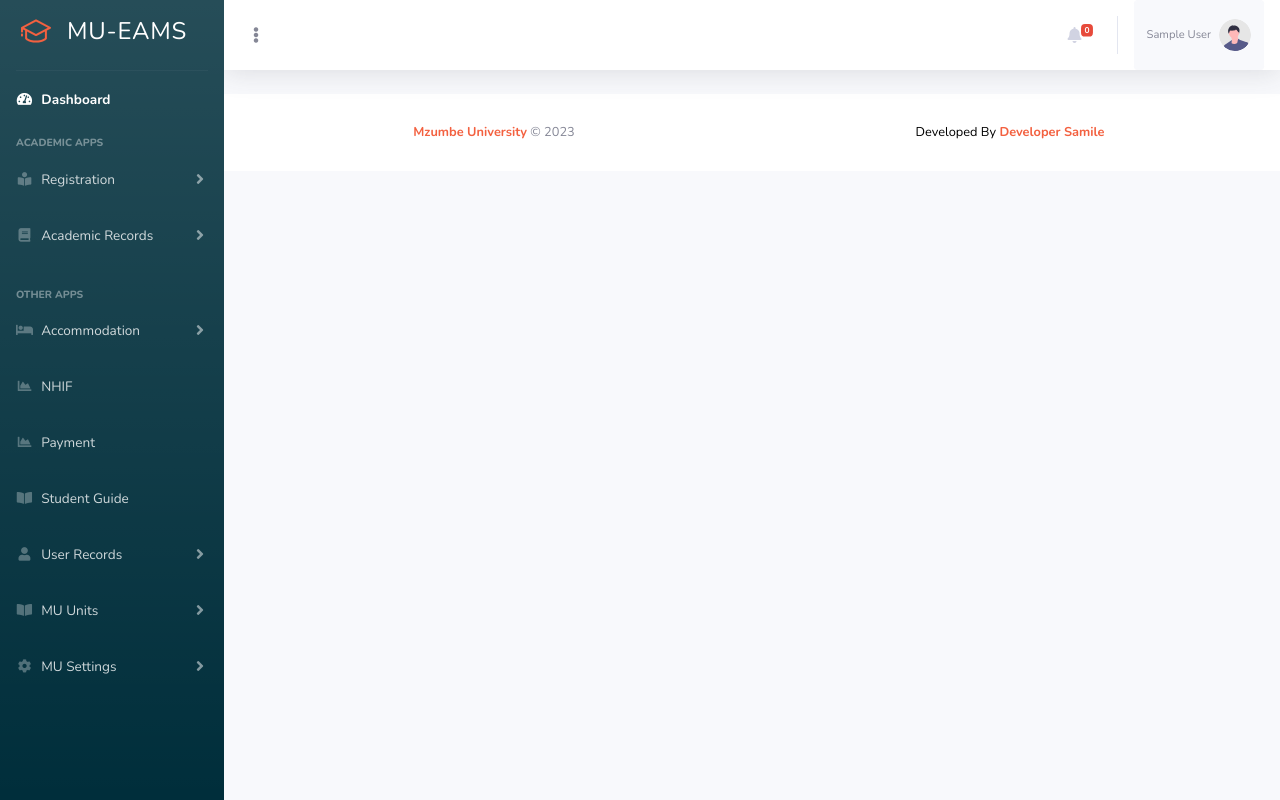
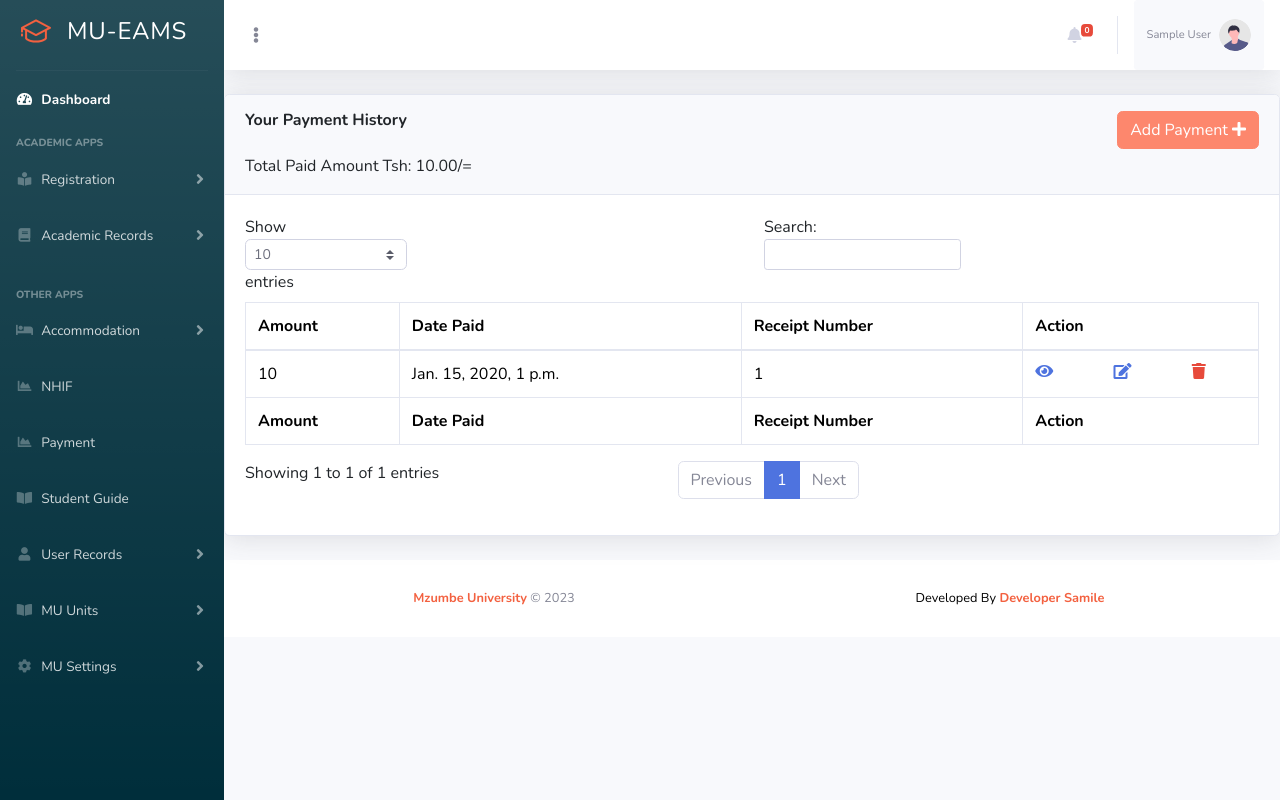
Before and after one commit to yohana-samile/mu-eams, a Django app: page /eams/payment in a window 1280 px wide. Run offline with Django 4.2, Linux system fonts and the light colour scheme; a user stored in the database is signed in; tables that the repository leaves empty hold one stand-in row (values such as "Sample post"); some libraries are stand-ins or nearby versions.

Commit message:
progress

```diff
--- a/eams/forms.py
+++ b/eams/forms.py
@@ -1,7 +1,6 @@
 from django import forms
 from django.contrib.auth.models import User
-from .models import Unit, Department, Year_of_study, Programme, Education_level, Semester, Course, Student, SemesterRegistration
-from django.contrib.auth.forms import UserCreationForm
+from .models import Unit, Department, Year_of_study, Programme, Education_level, Semester, Course, Student, SemesterRegistration, Payment
 class FormUnit(forms.ModelForm):
     class Meta:
         model = Unit
@@ -52,10 +51,21 @@ class StudentForm(forms.ModelForm):
     class Meta:
         model = Student
         exclude = ['user']
-        # fields = ['email', 'password', 'first_name', 'last_name', 'middle_name', 'birth_date', 'cell_phone', 'reg_number', 'gender', 'programme']
+
+# StaffForm
+class StaffForm(forms.ModelForm):
+    class Meta:
+        model = Student
+        exclude = ['user']
 
 # student_semester_registration
 class SemesterRegistrationForm(forms.ModelForm):
     class Meta:
         model = SemesterRegistration
         fields = ['semester']
+
+# student payment
+class Payment_for_Student(forms.ModelForm):
+    class Meta:
+        model = Payment
+        fields = ['amount', 'student']
--- a/eams/models.py
+++ b/eams/models.py
@@ -158,9 +158,9 @@ class Student(models.Model):
         return self.reg_number
 
 class Payment(models.Model):
-    amount = models.IntegerField()
-    status = models.BooleanField(default=0)
+    amount = models.PositiveIntegerField()
     student = models.ForeignKey(Student, on_delete=models.CASCADE)
+    receipt = models.PositiveIntegerField(null=True)
     created_at = models.DateTimeField(auto_now_add = True)
     updated_at = models.DateTimeField(auto_now = True)
     def __str__(self):
--- a/eams/templates/modal/payment_modal.html
+++ b/eams/templates/modal/payment_modal.html
@@ -0,0 +1,34 @@
+{% load django_bootstrap5 %}
+<div class="modal fade" id="payment_modal" tabindex="-1" role="dialog" aria-labelledby="payment_modal" aria-hidden="true">
+    <div class="modal-dialog modal- modal-dialog-centered modal- modal-lg" role="document">
+        <div class="modal-content">
+
+            <div class="modal-header bg-modal text-white">
+                <h6 class="modal-title" id="modal-title-default">Fill Form Below To Complite Your Feest</h6>
+                <button type="button" class="close" data-dismiss="modal" aria-label="Close">
+                    <span aria-hidden="true">×</span>
+                </button>
+            </div>
+
+            <div class="modal-body">
+                <form method="POST" id="form_registration">
+                    {% csrf_token %}
+                    <div class="form-group">
+                        <input type="number" name="amount" placeholder="enter amount" class="form-control">
+                    </div>
+                    <div class="form-group">
+                        <input type="number" value="{{ user_id.id }}" name="student" placeholder="user_id" class="form-control">
+                    </div>
+                    <div class="form-group">
+                        <input type="submit" value="Make Payment" class=" primary form-control">
+                    </div>
+                </form>
+            </div>
+
+            <div class="modal-footer">
+                <button type="button" class="btn btn-link  ml-auto" data-dismiss="modal">Close</button>
+            </div>
+        </div>
+    </div>
+</div>
+<!-- end of modal -->
--- a/eams/templates/payment/payment.html
+++ b/eams/templates/payment/payment.html
@@ -1,4 +1,75 @@
 {%load static %}
 {% include 'layout/layout.html' %}
-
+    <div class="card shadow mb-4">
+        <div class="card-header py-3">
+            <div class="row">
+                <div class="col-md-6">
+                    <h6 class="m-0 font-weight-bold">Your Payment History</h6> <br>
+                    Total Paid Amount Tsh: {{ total_paid }}.00/=
+                </div>
+                <div class="col-md-6">
+                    {% if total_paid >= 1000000 %}
+                        <div class="alert alert-success">
+                            Payment Complite
+                        </div>
+                    {% else %}
+                        <a href="javaScript:void" data-toggle="modal" data-target="#payment_modal" class="btn primary float-right">Add Payment <i class="fa fa-plus"></i></a>
+                    {% endif %}
+                </div>
+            </div>
+        </div>
+        {% include 'resource/messages.html' %}
+        <div class="card-body">
+            <div class="table-responsive">
+                <table class="table table-bordered" id="dataTable" width="100%" cellspacing="0">
+                    <thead>
+                        <tr>
+                            <th>Amount</th>
+                            <th>Date Paid</th>
+                            <th>Receipt Number</th>
+                            <th>Action</th>
+                        </tr>
+                    </thead>
+                    <tfoot>
+                        <tr>
+                            <th>Amount</th>
+                            <th>Date Paid</th>
+                            <th>Receipt Number</th>
+                            <th>Action</th>
+                        </tr>
+                    </tfoot>
+                    <tbody>
+                        {% for amount in payments %}
+                            <tr>
+                                <td>{{ amount.amount }}</td>
+                                <td>{{ amount.created_at }}</td>
+                                <td>{{ amount.receipt }}</td>
+                                {% if total_paid >= 1000000 %}
+                                    <td>
+                                        <div class="alert alert-success">
+                                            Complite
+                                        </div>
+                                    </td>
+                                {% endif %}
+                                <td>
+                                    <div class="row">
+                                        <div class="col-md-4">
+                                            <i class="fa fa-eye text-primary"></i>
+                                        </div>
+                                        <div class="col-md-4">
+                                            <i class="fa fa-edit text-primary"></i>
+                                        </div>
+                                        <div class="col-md-4">
+                                            <i class="fa fa-trash text-danger"></i>
+                                        </div>
+                                    </div>
+                                </td>
+                            </tr>
+                        {% endfor %}
+                    </tbody>
+                </table>
+            </div>
+        </div>
+    </div>
+{% include 'modal/payment_modal.html' %}
 {% include 'layout/footer1.html' %}
--- a/eams/templates/user/staff.html
+++ b/eams/templates/user/staff.html
@@ -71,5 +71,5 @@
     </div>
 </div>
 
+{% include 'layout/footer1.html' %}
 {% include 'modal/staff_modal.html' %}
-{% include 'layout/footer1.html' %}
--- a/eams/views.py
+++ b/eams/views.py
@@ -1,11 +1,14 @@
 from django.contrib import messages
 from django.shortcuts import redirect, render
 from django.contrib.auth import authenticate, login, logout
-from .forms import FormDepertment, FormUnit, FormYearOFStudy, FormProgramme, FormEducationLevel, FormSemester, FormCourse, StudentForm, SemesterRegistrationForm
+
+from django.db.models import Sum
+from .forms import FormDepertment, FormUnit, FormYearOFStudy, FormProgramme, FormEducationLevel, FormSemester, FormCourse, StudentForm, SemesterRegistrationForm, Payment_for_Student, StaffForm
 # for fetching data
-from eams.models import Department, Unit, Year_of_study, Programme, Education_level, Semester, Course, Student, SemesterRegistration
+from eams.models import Department, Unit, Year_of_study, Programme, Education_level, Semester, Course, Student, SemesterRegistration, Payment
 from django.contrib.auth.decorators import login_required
 from django.utils import timezone
+import random
 
 # Create your views here.
 def index(request):
@@ -61,11 +64,6 @@ def layout(request):
 # @login_required(login_url="authentication/../")
 def home(request):
     return render(request, 'home.html')
-
-# staff data
-# @login_required(login_url="authentication/../")
-def staff(request):
-    return render(request, 'user/staff.html')
 
 # units
 # @login_required(login_url="authentication/../")
@@ -254,6 +252,33 @@ def student(request):
     }
     return render(request, 'user/student.html', context)
 
+# staff data
+# @login_required(login_url="authentication/../")
+def staff(request):
+    if request.method == "POST":
+        form = StaffForm(request.POST)
+        if form.is_valid():
+            register_staff = form.save(commit=False)
+            user = get_user_model().objects.create_user(
+                username=request.POST['username'],
+                email=request.POST['email'],
+                password=request.POST['password'],
+                first_name=request.POST['first_name'],
+                last_name=request.POST['last_name']
+            )
+            register_staff.user = user
+            register_staff.save()
+            messages.add_message(request, messages.INFO, "Success, New Staff Registred Successfully")
+        else:
+            messages.add_message(request, messages.ERROR, "Something went wrong, Please try again.")
+    form = StaffForm()
+    context = {
+        'form':form,
+        'all_dep': Department.objects.all(),
+        'students': Student.objects.all(),
+    }
+    return render(request, 'user/staff.html', context)
+
 # user profile
 # @login_required(login_url='authentication/../')
 def profile(request):
@@ -299,8 +324,31 @@ def register_my_course(request):
 # exam_attendance, payment
 def exam_attendance(request):
     return render(request, "exam/exam_attendance.html")
+
 def payment(request):
-    return render(request, 'payment/payment.html')
+    if request.method == "POST":
+        form = Payment_for_Student(request.POST)
+        if form.is_valid():
+            receipt_number = random.randint(100000, 999999)
+            student_payment = form.save(commit=False)
+            student_payment.receipt = receipt_number
+            student_payment.save()
+            messages.add_message(request, messages.INFO, "Payment Complite")
+            return redirect('payment')
+        else:
+            messages.error(request, messages.INFO, "Something went wrong, Please try again.")
+    form = Payment_for_Student()
+    user = request.user
+    student = Student.objects.get(user=user)
+    payments = Payment.objects.filter(student=student)
+    total_paid = payments.aggregate(total_paid_amount=Sum('amount'))['total_paid_amount'] or 0
+
+    context = {
+        'user': user,
+        'payments': payments,
+        'total_paid': total_paid
+    }
+    return render(request, 'payment/payment.html', context)
 # logout
 # def logout(request):
 #     auth.logout(request)
```
Also changed, not shown: eams/templates/modal/staff_modal.html (+18 -17 lines), eams/migrations/0007_remove_payment_status_alter_payment_amount.py (added), eams/migrations/0008_payment_receipt.py (added).
